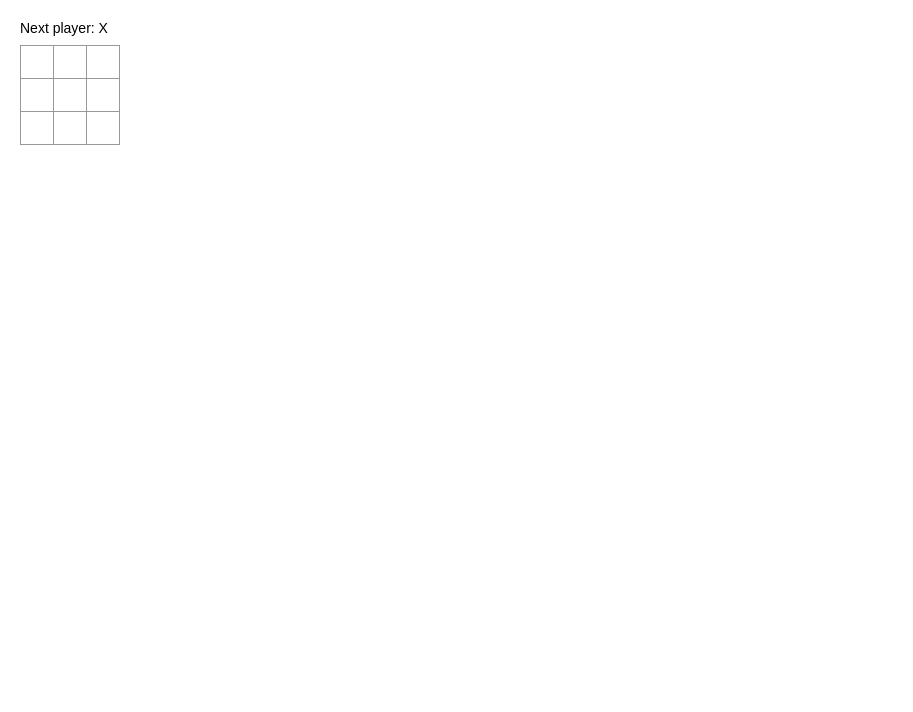
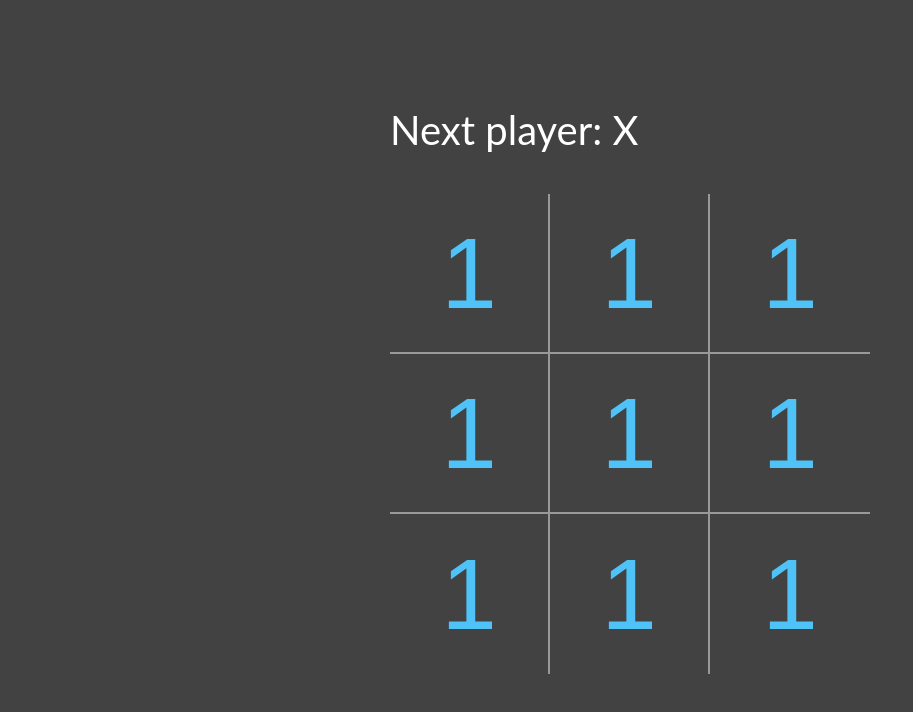
Before and after one commit to koodi101/lesson1-react-tictactoe, a React app: page / in a window 1280 px wide. Shown: the top 712 px of the page, without its empty margins (0-913 px from the left). Built offline with nearby package versions, Linux system fonts and the light colour scheme.

Commit message:
Update styles

```diff
--- a/src/assets/stylesheets/style.css
+++ b/src/assets/stylesheets/style.css
@@ -1,50 +1,95 @@
 body {
-  font: 14px "Century Gothic", Futura, sans-serif;
-  margin: 20px;
+  font-family: 'Lato', sans-serif;
 }
 
-ol, ul {
-  padding-left: 30px;
+html,
+body {
+  height: 100%;
+  -webkit-font-smoothing: antialiased;
 }
 
-.board-row:after {
-  clear: both;
-  content: "";
-  display: table;
+body {
+  background-color: #424242;
+  color: white;
+  display: flex;
+  justify-content: center;
+  flex-direction: column;
+  align-items: center;
 }
 
 .status {
-  margin-bottom: 10px;
+  font-size: 40px;
+  margin-bottom: 40px;
 }
 
-.square {
-  background: #fff;
-  border: 1px solid #999;
-  float: left;
-  font-size: 24px;
-  font-weight: bold;
-  line-height: 34px;
-  height: 34px;
-  margin-right: -1px;
-  margin-top: -1px;
-  padding: 0;
-  text-align: center;
-  width: 34px;
+button {
+  border: none;
+  background: none;
+  text-decoration: none;
+  color: #4FC3F7;
+  -webkit-transition: color 0.2s ease-in-out;
+  -moz-transition: color 0.2s ease-in-out;
+  -o-transition: color 0.2s ease-in-out;
+  transition: color 0.2s ease-in-out;
 }
 
-.square:focus {
+button:hover {
+  color: #3f9cc6;
+}
+
+*:focus {
   outline: none;
 }
 
-.kbd-navigation .square:focus {
-  background: #ddd;
+.board {
+  width: 500px;
+  height: 500px;
+  position: relative;
+  color: #66BB6A;
 }
 
-.game {
-  display: flex;
-  flex-direction: row;
+@media only screen and (max-width: 40em) {
+  .board {
+    width: 350px;
+    height: 350px;
+  }
 }
 
-.game-info {
-  margin-left: 20px;
+.board .square {
+  float: left;
+  width: 32%;
+  height: 32%;
+  font-size: 100px;
+  display: flex;
+  flex-direction: column;
+  justify-content: center;
+  align-items: center;
 }
+
+@media only screen and (max-width: 40em) {
+  .board .square {
+    font-size: 75px;
+  }
+}
+
+.board .square.alt {
+  color: #FFF176;
+}
+
+.board .square:nth-child(1),
+.board .square:nth-child(2),
+.board .square:nth-child(4),
+.board .square:nth-child(5) {
+  border-right: 2px solid #999999;
+  border-bottom: 2px solid #999999;
+}
+
+.board .square:nth-child(3),
+.board .square:nth-child(6) {
+  border-bottom: 2px solid #999999;
+}
+
+.board .square:nth-child(7),
+.board .square:nth-child(8) {
+  border-right: 2px solid #999999;
+}
--- a/src/index.jsx
+++ b/src/index.jsx
@@ -7,7 +7,7 @@ class Square extends React.Component {
   render() {
     return (
       <button className="square">
-        {/* TODO */}
+        {/* TODO */1}
       </button>
     );
   }
@@ -24,17 +24,13 @@ class Board extends React.Component {
     return (
       <div>
         <div className="status">{status}</div>
-        <div className="board-row">
+        <div className="board">
           {this.renderSquare(0)}
           {this.renderSquare(1)}
           {this.renderSquare(2)}
-        </div>
-        <div className="board-row">
           {this.renderSquare(3)}
           {this.renderSquare(4)}
           {this.renderSquare(5)}
-        </div>
-        <div className="board-row">
           {this.renderSquare(6)}
           {this.renderSquare(7)}
           {this.renderSquare(8)}
```
